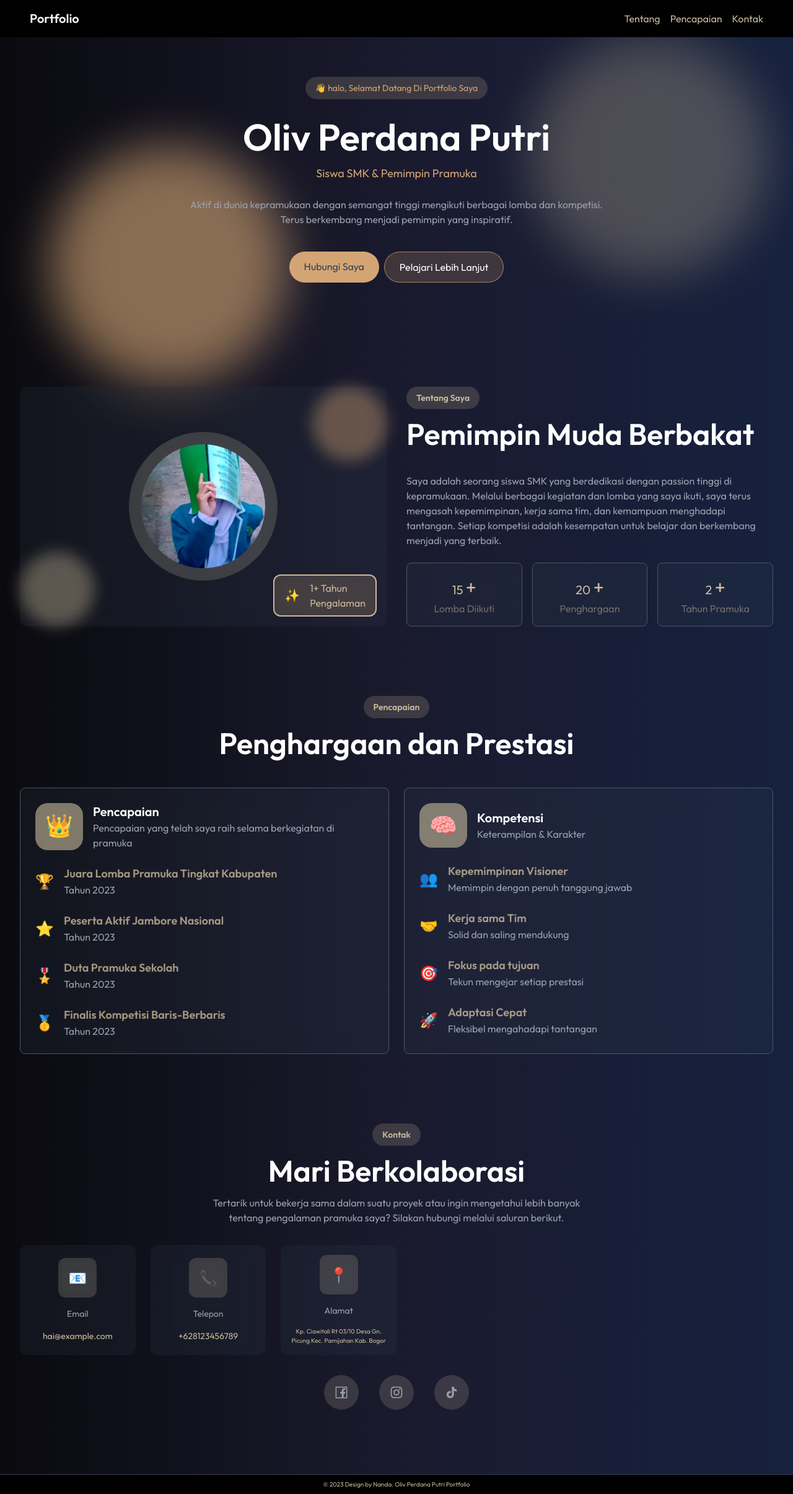
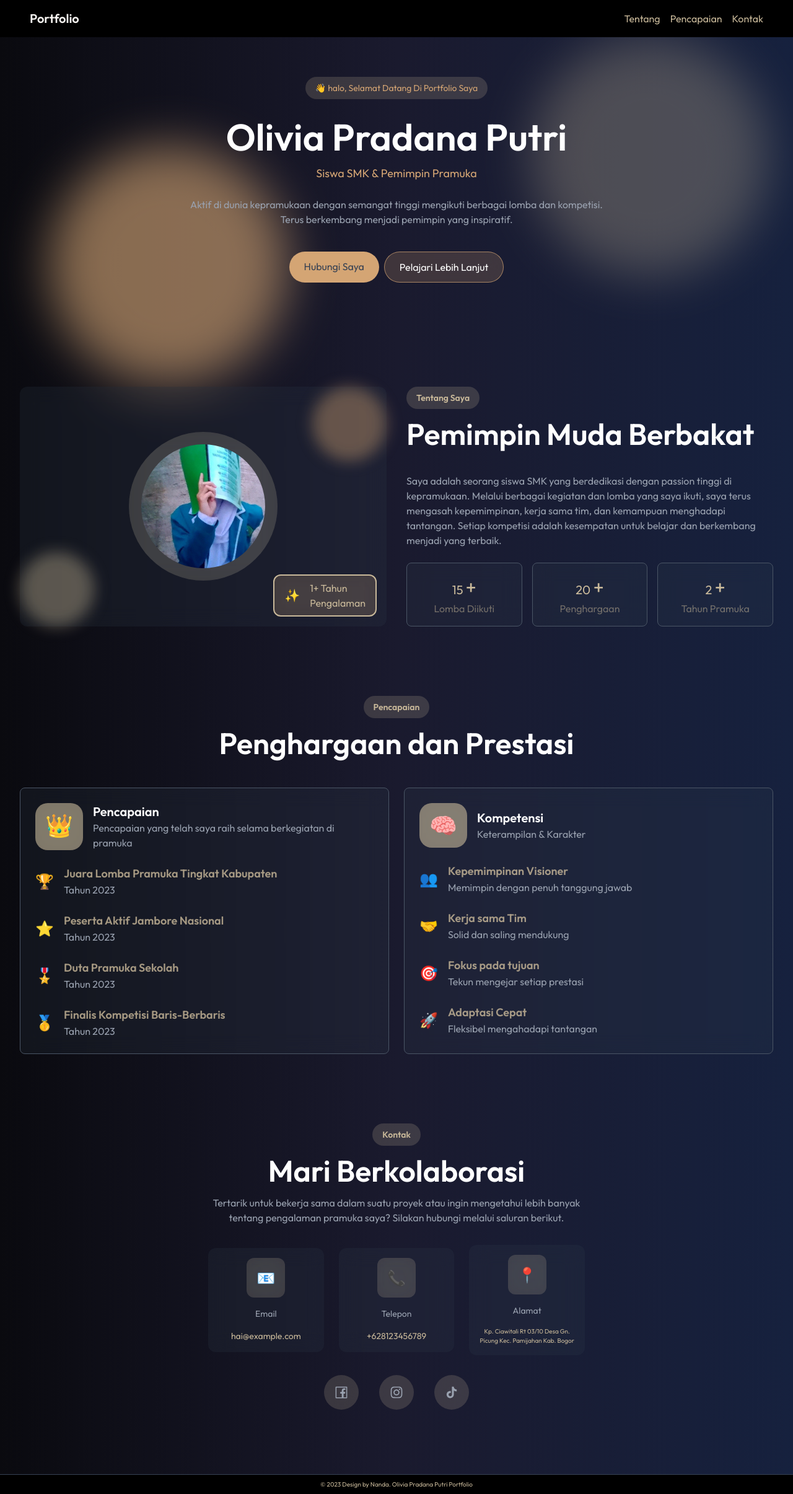
Before and after one commit to nandhastr/oliv-portfolio, a React (Vite) app: page / in a window 1280 px wide. Shown: the whole page at 62% size. Built offline with nearby package versions, Linux system fonts and the light colour scheme.

Commit message:
modified nama

```diff
--- a/index.html
+++ b/index.html
@@ -8,7 +8,7 @@
       href="https://fonts.googleapis.com/css2?family=Playfair+Display:wght@400;500;600;700&amp;family=Outfit:wght@300;400;500;600&amp;display=swap"
       rel="stylesheet"
     />
-    <title>portfolio | Oliv Perdana Putri</title>
+    <title>portfolio | Olivia Pradana Putri</title>
   </head>
   <body>
     <div id="root"></div>
--- a/src/pages/Kontak.jsx
+++ b/src/pages/Kontak.jsx
@@ -14,7 +14,7 @@ const Kontak = () => {
             </p>
             </div>
 
-                <div className="flex flex-col md:flex-row  justify-around gap-6 md:w-[50%]">
+                <div className="flex flex-col md:flex-row items-center  justify-around gap-6 md:w-[50%] mx-auto">
                     <Card icon="📧" title="Email" desc="hai@example.com" className="text-md md:text-sm"/>
                     <Card icon="📞" title="Telepon" desc="+628123456789" className="text-md md:text-sm" />
                     <Card icon="📍" title="Alamat" desc="Kp. Ciawitali Rt 03/10 Desa Gn. Picung Kec. Pamijahan Kab. Bogor" className="text-md md:text-[10px] text-center" />
--- a/src/pages/components/Hero.jsx
+++ b/src/pages/components/Hero.jsx
@@ -12,7 +12,7 @@ const Hero = () => {
             </h1>
             </div>
             <h1 className="text-[60px] font-bold text-[#fff] ">
-            Oliv Perdana Putri
+            Olivia Pradana Putri
             </h1>
             <p className="text-lg text-[#d4a574] mb-6">
             Siswa SMK & Pemimpin Pramuka
--- a/src/pages/layouts/footer.jsx
+++ b/src/pages/layouts/footer.jsx
@@ -22,7 +22,7 @@ const Footer = () => {
   return (
     <footer className="flex items-center justify-center bg-black text-[#c9b99a] p-2  border-t border-gray-700 relative">
 
-        <p className="text-[10px]">&copy; 2023 Design by Nanda. Oliv Perdana Putri Portfolio</p>
+        <p className="text-[10px]">&copy; 2023 Design by Nanda. Olivia Pradana Putri Portfolio</p>
 
       <button
       onClick={() => scrollToTop()}
```
